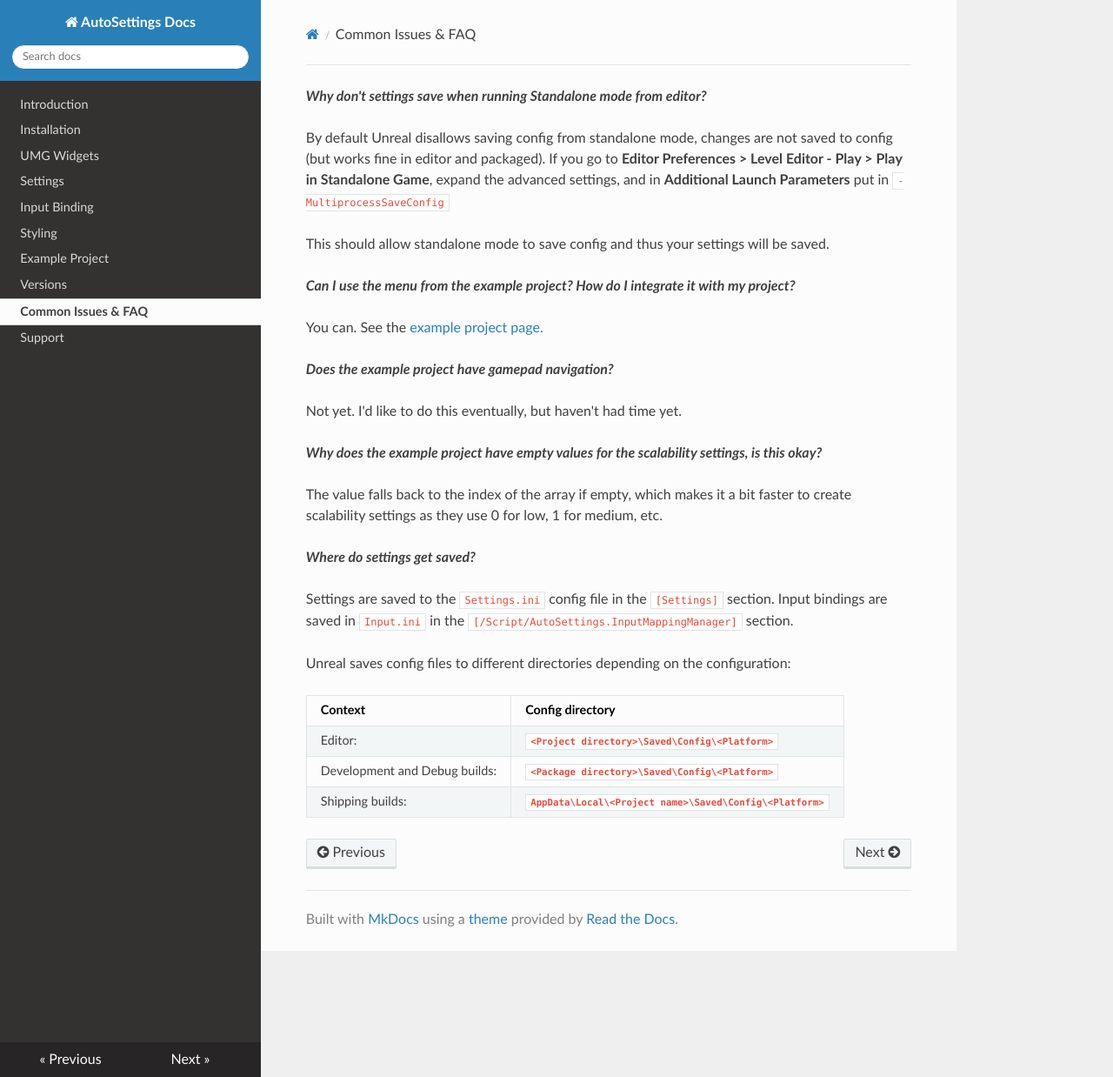
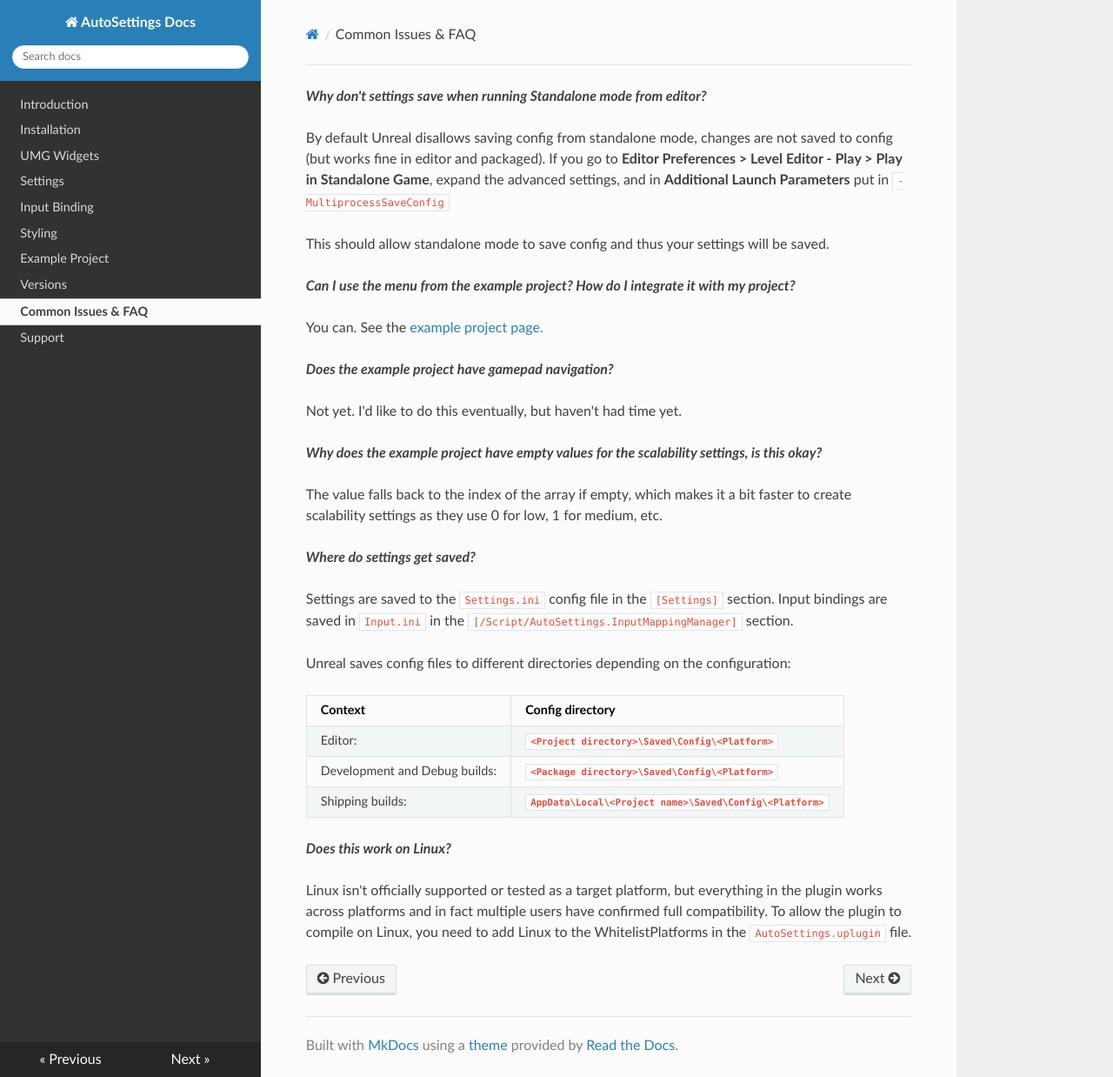
Before and after one commit to Acren/AutoSettings-Docs, an MkDocs documentation site: the page built from docs/faq.md, in a window 1280 px wide and 1238 px high. Shown: the whole window at 87% size. Built offline with MkDocs 1.6.1, drawn with Linux system fonts in a browser that asks for light colours; nearby versions of some CDN libraries; old or Windows-style settings are respelled for this version of MkDocs.

Commit message:
Add FAQ section about compiling on Linux

```diff
--- a/docs/faq.md
+++ b/docs/faq.md
@@ -27,3 +27,8 @@ Context                       | Config directory
 Editor:                       |**`<Project directory>\Saved\Config\<Platform>`**
 Development and Debug builds: |**`<Package directory>\Saved\Config\<Platform>`**
 Shipping builds:              |**`AppData\Local\<Project name>\Saved\Config\<Platform>`**
+
+***Does this work on Linux?***
+
+Linux isn't officially supported or tested as a target platform, but everything in the plugin works across platforms and in fact multiple users have confirmed full compatibility.
+To allow the plugin to compile on Linux, you need to add Linux to the WhitelistPlatforms in the `AutoSettings.uplugin` file.
```
